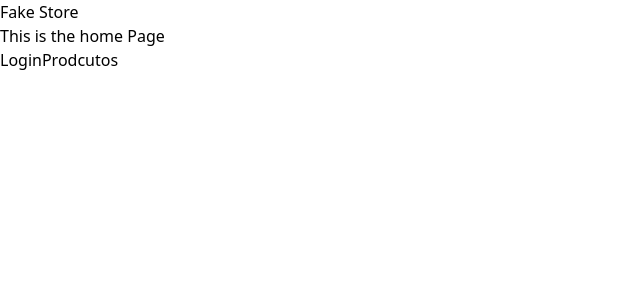
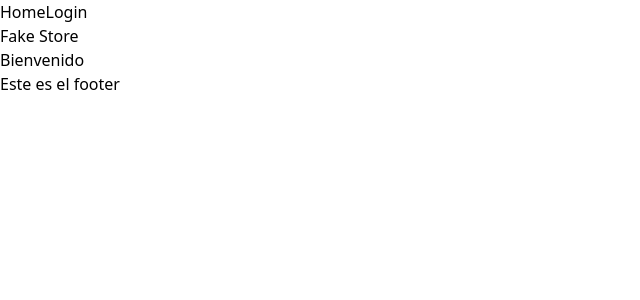
Before and after one commit to Yairgg95/fake-store, a React (Vite) app: page / in a window 1280 px wide. Shown: the top 300 px of the page, without its empty margins (0-640 px from the left). Built offline with nearby package versions, Linux system fonts and the light colour scheme.

Commit message:
[FEAT]Add Navbar

```diff
--- a/src/api.js
+++ b/src/api.js
@@ -31,8 +31,13 @@ export async function getProducts(){
 }
 
 export async function getProduct(id) {
+    const token = localStorage.getItem("token")
     const res = await fetch(`${API_URL}/products/${id}`, {
         method: "GET",
+        headers: {
+            'Authorization': `Bearer ${token}`,
+            'Content-Type': 'application/json'
+        }
     })
 
     const json = await res.json()
--- /dev/null
+++ b/src/layouts/MainLayout.jsx
@@ -0,0 +1,40 @@
+import { Link, Outlet, useNavigate } from "react-router-dom"
+
+const links = [
+    {to: '/', label: 'Home', authRequired: false},
+    {to: '/productos', label: 'Products', authRequired: true},
+    {to: '/login', label: 'Login', authRequired: false},
+]
+
+export default function MainLayout() {
+    const isAuth = !!localStorage.getItem("token")
+    const navigate = useNavigate()
+
+    function handleLogout() {
+        localStorage.removeItem("token"),
+        navigate("/")
+    }
+
+    return (
+        <main className="h-full min-h-dvh">
+            <nav className="bg-white/50 flex flex-row justify-around text-lg font-semibold">
+                {links.map((link) => {
+                    if (link.authRequired && !isAuth) return null
+                    if(isAuth && link.to === "/login") return null
+                    return (
+                        <Link key={`link-${link.to}`} to={link.to} className="hover:bg-black/50 rounded w-full h-full text-center p-2 cursor-pointer">
+                            {link.label}
+                        </Link>
+                    );
+                })}
+                {isAuth && (
+                    <button
+                    onClick={handleLogout}
+                    className="hover:bg-black/50 rounded w-full h-full text-center p-2 cursor-pointer">Logout</button>
+                )}
+            </nav>
+            <Outlet />
+            <footer className="w-full bg-teal-500 text-center text-black">Este es el footer</footer>
+        </main>
+    )
+}
--- a/src/pages/HomePage.jsx
+++ b/src/pages/HomePage.jsx
@@ -5,11 +5,8 @@ export default function HomePage () {
         <>
         <div className="flex justify-center items-center flex-col w-full min-h-dvh ">
         <h1 className="text-4xl font-bold text-center p-4">Fake Store</h1>
-        <p className="text-center" > This is the home Page</p>
-        <div className="flex flex-col items-center">
-            <Link className="rounded p-4 bg-teal-500 hover:bg-teal-300 m-4 w-full max-w-sm text-center" to="/login">Login</Link>
-            <Link className="rounded p-4 bg-teal-500 hover:bg-teal-300 m-4 w-full max-w-sm text-center" to="/Productos">Prodcutos</Link>
-        </div>
+        <p className="text-center" > Bienvenido</p>
+
     </div>
     </>
     )
--- a/src/pages/ProductDetailPage.jsx
+++ b/src/pages/ProductDetailPage.jsx
@@ -1,14 +1,25 @@
 import { useEffect, useState } from "react"
-import { useParams } from "react-router-dom"
+import { useParams, useNavigate } from "react-router-dom"
 import { getProduct } from "../api"
 import { toast } from "sonner"
 import { Link } from "react-router-dom"
 
+
 export default function PorductDetailPage() {
     const { id } = useParams()
     const [product, setProduct] = useState({})
+    const navigate = useNavigate()
+
 
     useEffect(() => {
+
+        const token = localStorage.getItem("token")
+        if (!token) {
+            toast.error("Debes iniciar sesión para ver los productos")
+            navigate("/login");
+            return;
+        }
+
         getProduct(id)
         .then((product) => {
             setProduct(product)
@@ -24,7 +35,7 @@ export default function PorductDetailPage() {
         <main className="flex  flex-col ">
             <h1 className="text-4xl font-semibold text-center p-2">{product.brand}</h1>
             <div className="flex flex-col w-full justify-center md:flex-row">
-            <img className="max-w-lg" src={product.images} alt={product.title} />
+            <img className="max-w-lg" src={product.thumbnail} alt={product.title} />
             <div className="flex flex-col justify-center">
                 <div className="p-4 border-b-2">
                 <h2>{product.title}</h2>
@@ -40,7 +51,7 @@ export default function PorductDetailPage() {
                 </div>
             </div>
             </div>
-            <div className="flex flex-col">
+            <div className="flex flex-col justify-center items-center">
                 <h3 className="p-2">Detalle del producto</h3>
                 <p className="w-full max-w-screen-md p-4 justify-center items-center ml-20">{product.description}</p>
                 <h3 className="p-2">Especificaciones</h3>
```
Also changed, not shown: src/main.jsx (+16 -9 lines).
